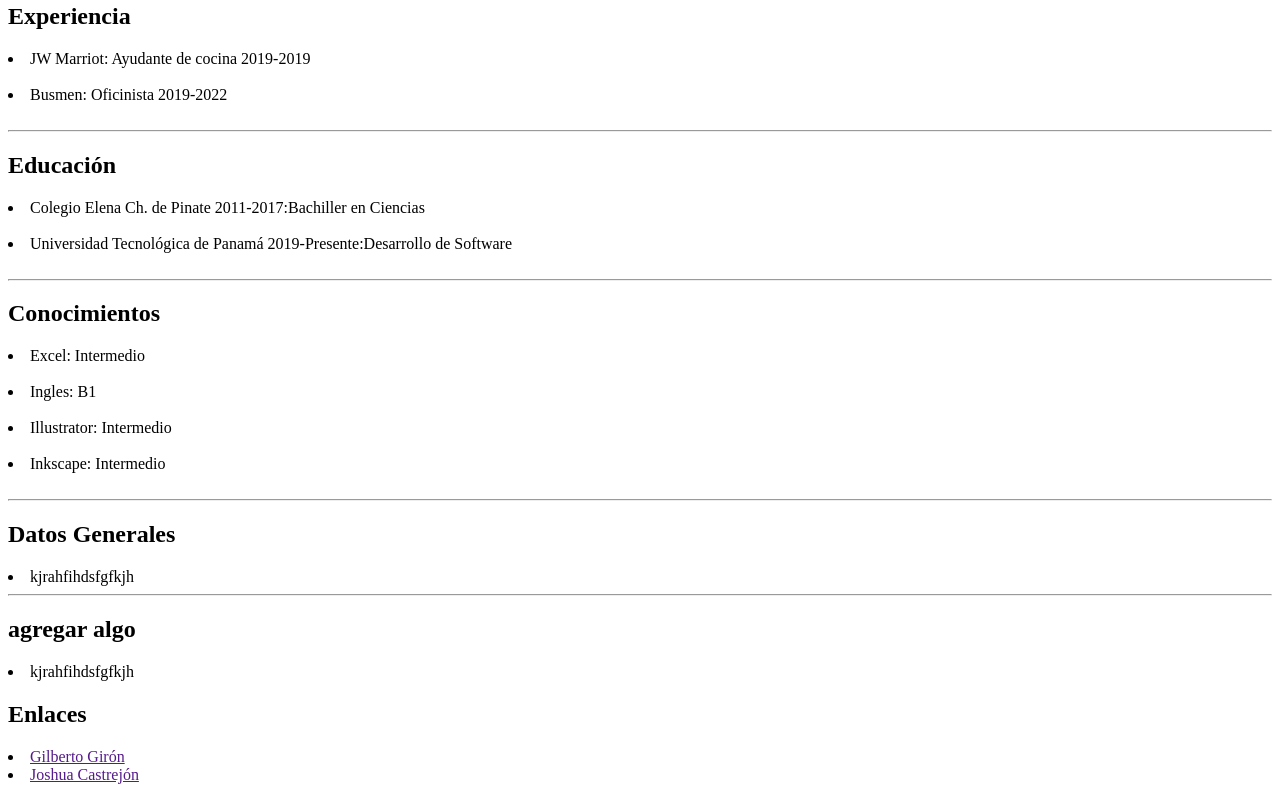
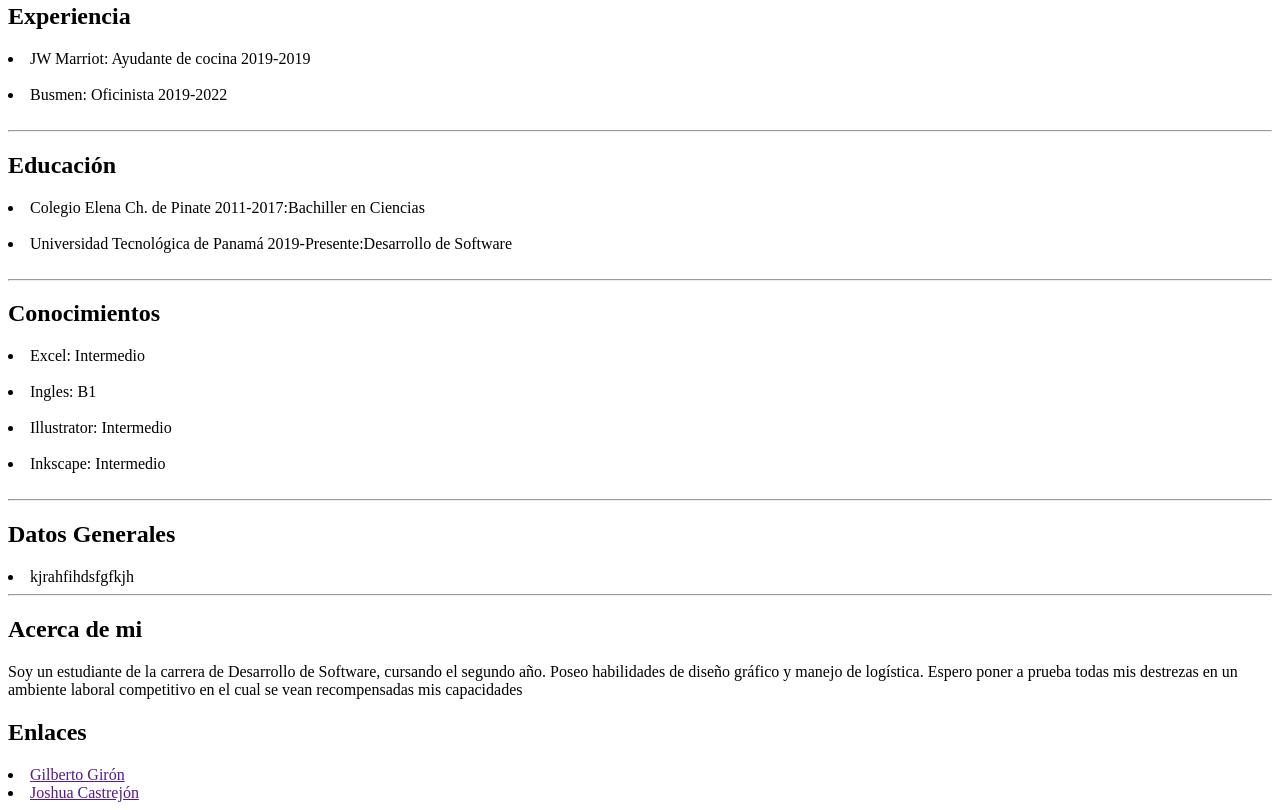
Before and after one commit to BlacksmithAA/GL123-F, a plain HTML site: page Laboratorio 3/Laboratorio3.html in a window 1280 px wide. Shown: the part 537-1347 px from the top of the page. Drawn offline with Linux system fonts and the light colour scheme.

Commit message:
Update Laboratorio3.html
Actualización del código

```diff
--- a/Laboratorio 3/Laboratorio3.html
+++ b/Laboratorio 3/Laboratorio3.html
@@ -37,8 +37,12 @@
     <h2>Datos Generales</h2>
     <li>kjrahfihdsfgfkjh</li>
     <hr>
-    <h2>agregar algo</h2>
-    <li>kjrahfihdsfgfkjh</li>
+    <h2>Acerca de mi</h2>
+    <p>Soy un estudiante de la carrera de Desarrollo de Software,
+        cursando el segundo año. Poseo habilidades de diseño gráfico
+        y manejo de logística. Espero poner a prueba todas mis
+        destrezas en un ambiente laboral competitivo en el cual se
+        vean recompensadas mis capacidades</p>
     <h2>Enlaces</h2>
     <li><a href="">Gilberto Girón</a></li>
     <li><a href="">Joshua Castrejón</a></li>
```
